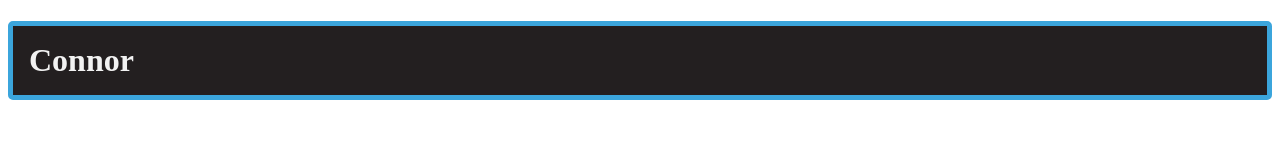
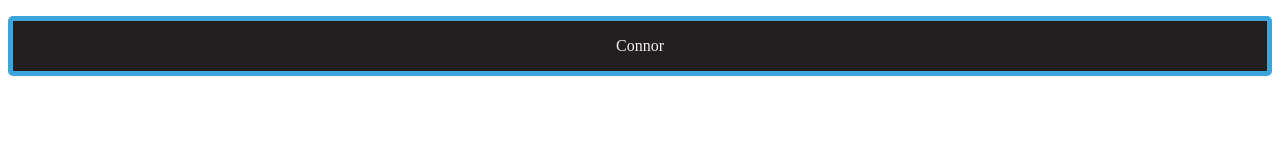
Before and after one commit to connorbriggs/hello-world, a plain HTML site: page index.html in a window 1280 px wide. Drawn offline with Linux system fonts and the light colour scheme.

Commit message:
p tag, deleted border-start-end-radius

```diff
--- a/index.html
+++ b/index.html
@@ -10,7 +10,7 @@
 </head>
 
 <body>
-    <h1 class="main-title">Connor</h1>
+    <p class="main-title">Connor</p>
 </body>
 
 </html>
--- a/style.css
+++ b/style.css
@@ -5,9 +5,9 @@
     border-bottom-right-radius: 5px;
     border-top-left-radius: 5px;
     border-top-right-radius: 5px;
-    border-start-end-radius: 5px;
     border-style: solid;
     background-color: #231F20;
     color: #F2F2F2;
     border-color: #3BA5DC;
+    text-align: center;
 }
```
